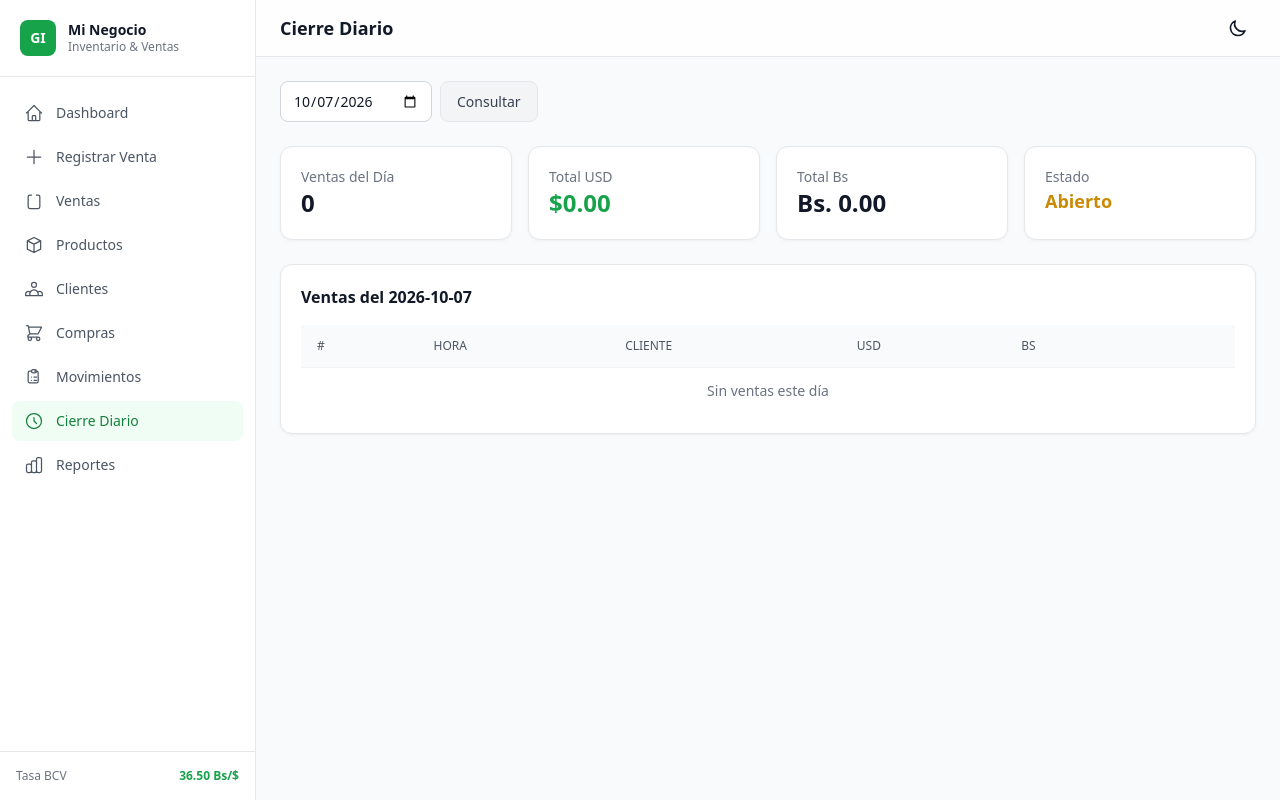
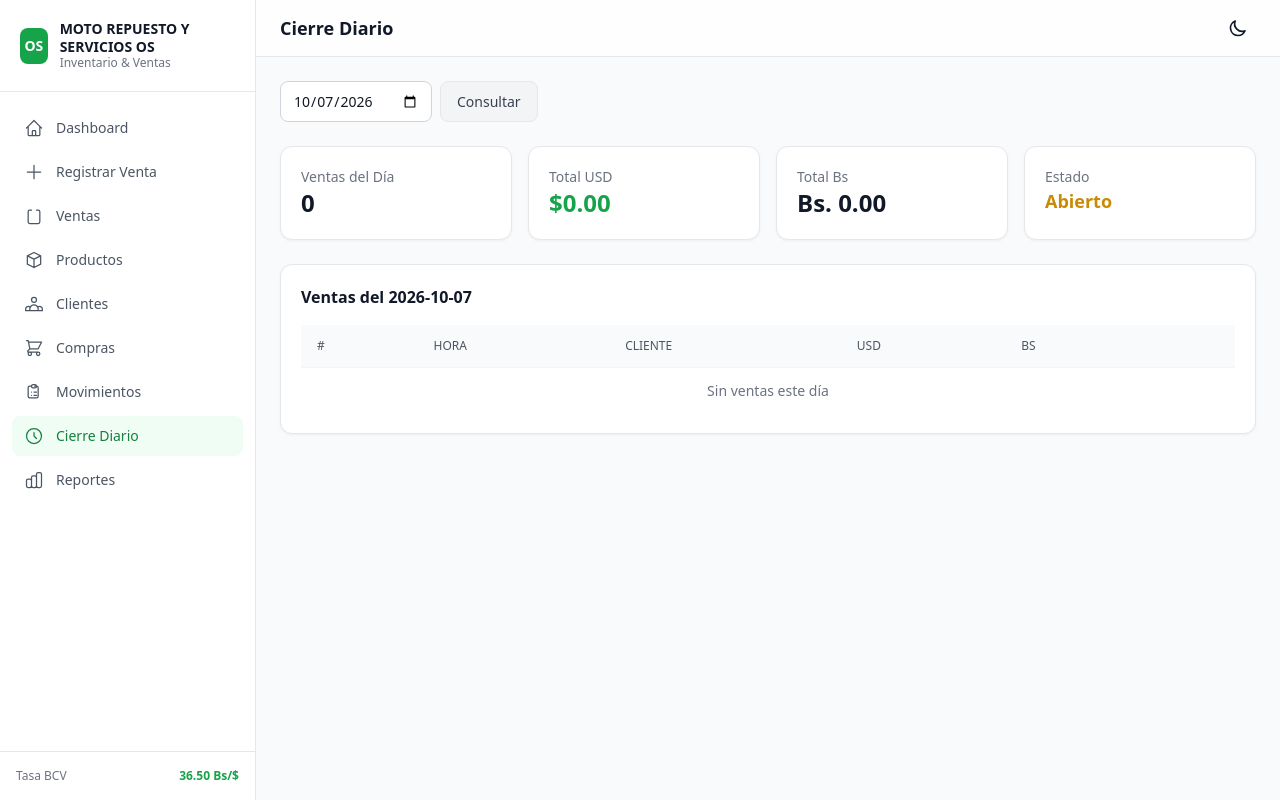
Before and after one commit to xHarryxGG/Sistema-Repuestos-OS, a FastAPI app: page /cierre/ in a window 1280 px wide. Run offline with FastAPI, Linux system fonts and the light colour scheme; data comes from the database, SQL or seed files in the repository; data that the repository does not hold is empty; some libraries are stand-ins or nearby versions.

Commit message:
Modificación Nombre

```diff
--- a/app/templates/base.html
+++ b/app/templates/base.html
@@ -157,9 +157,9 @@
     <aside :class="sidebarOpen ? 'translate-x-0' : '-translate-x-full lg:translate-x-0'"
            class="fixed inset-y-0 left-0 z-50 w-64 bg-white dark:bg-gray-900 border-r border-gray-200 dark:border-gray-800 transform transition-transform duration-200 lg:translate-x-0 flex flex-col">
         <div class="flex items-center gap-3 px-5 py-5 border-b border-gray-200 dark:border-gray-800">
-            <div class="w-9 h-9 rounded-lg bg-brand-600 flex items-center justify-center text-white font-bold text-sm">GI</div>
+            <div class="w-9 h-9 rounded-lg bg-brand-600 flex items-center justify-center text-white font-bold text-sm">OS</div>
             <div>
-                <p class="font-semibold text-sm leading-tight">{{ nombre_negocio }}</p>
+                <p class="font-semibold text-sm leading-tight">MOTO REPUESTO Y SERVICIOS OS</p>
                 <p class="text-xs text-gray-500 dark:text-gray-400">Inventario & Ventas</p>
             </div>
         </div>
```
